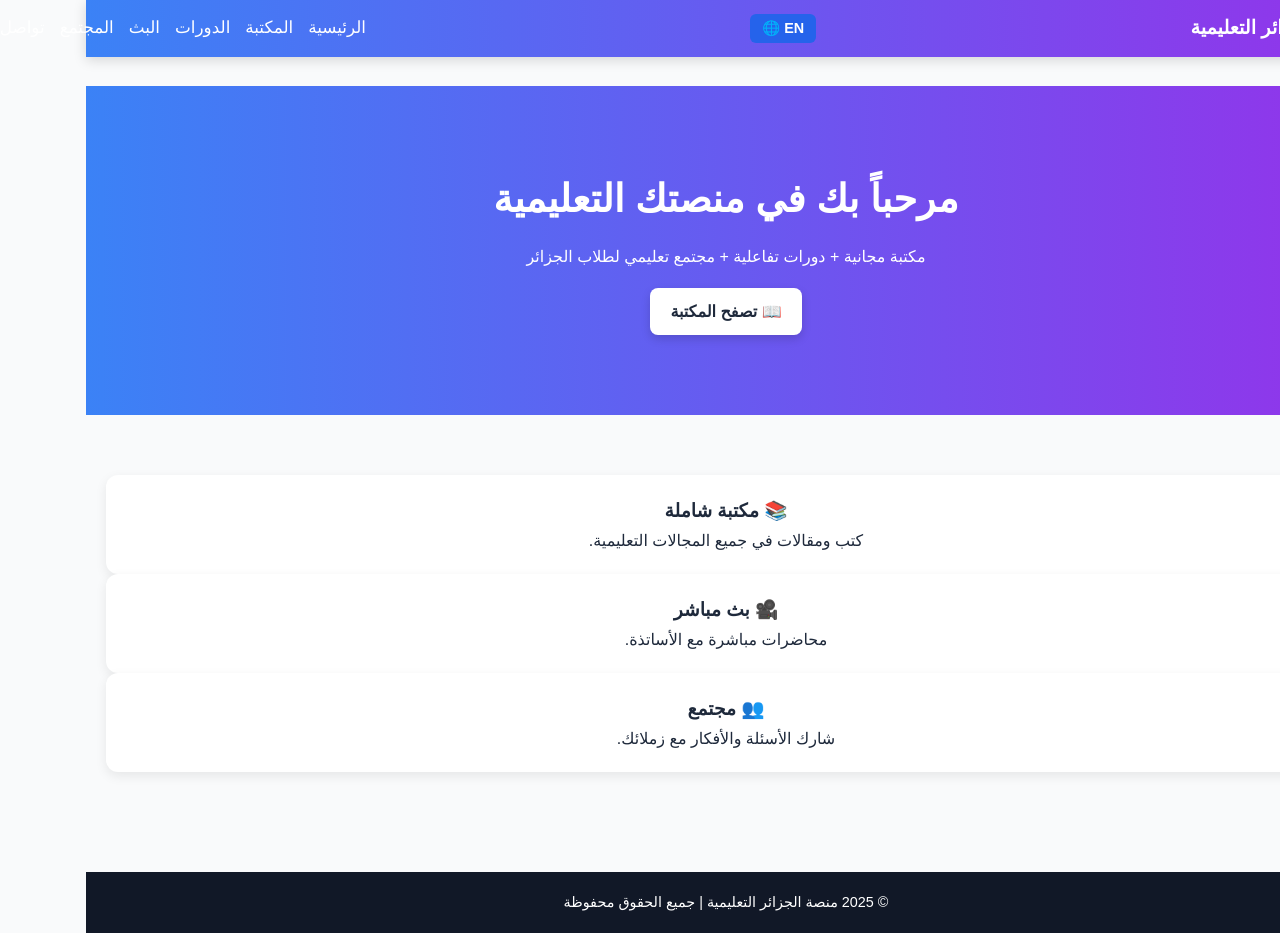
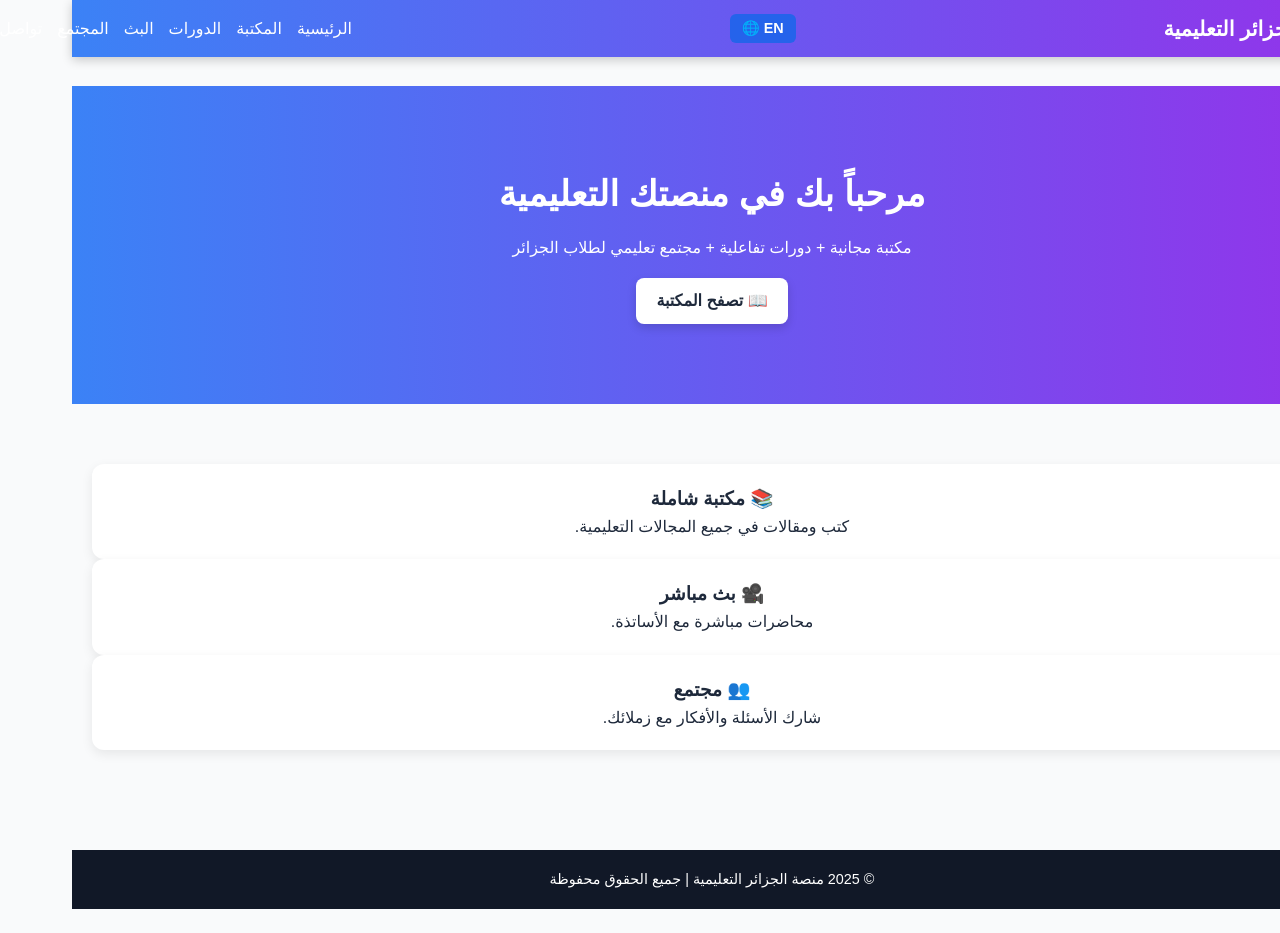
Before and after one commit to snaky666/yt, a plain HTML site: page index.html in a window 1280 px wide. Shown: the top 933 px of the page. After the commit the page ends 909 px from the top, so only its background shows below. Drawn offline with Linux system fonts and the light colour scheme.

Commit message:
Update style.css

```diff
--- a/assets/css/style.css
+++ b/assets/css/style.css
@@ -1,168 +1,179 @@
 /* 🌍 Reset */
-* {margin:0; padding:0; box-sizing:border-box;}
+* {
+  margin: 0;
+  padding: 0;
+  box-sizing: border-box;
+}
 body {
   font-family: 'Cairo', sans-serif;
-  background:#f9fafb;
-  color:#1e293b;
-  scroll-behavior:smooth;
-  line-height:1.7;
+  background: #f9fafb;
+  color: #1e293b;
+  line-height: 1.6;
+  scroll-behavior: smooth;
 }
 
-/* ✅ Navbar */
+/* 🔹 Navbar */
 .navbar {
-  display:flex;
-  justify-content:space-between;
-  align-items:center;
-  background:linear-gradient(90deg,#3b82f6,#9333ea);
-  padding:12px 20px;
-  color:white;
-  position:sticky;
-  top:0;
-  z-index:1000;
-  box-shadow:0 3px 12px rgba(0,0,0,0.15);
+  display: flex;
+  justify-content: space-between;
+  align-items: center;
+  background: linear-gradient(90deg, #3b82f6, #9333ea);
+  padding: 12px 20px;
+  color: white;
+  position: sticky;
+  top: 0;
+  z-index: 1000;
+  box-shadow: 0 3px 10px rgba(0,0,0,0.2);
 }
 .logo {
-  font-weight:bold;
-  font-size:1.2rem;
+  font-size: 1.3rem;
+  font-weight: bold;
 }
 .menu-toggle {
-  font-size:1.8rem;
-  cursor:pointer;
-  color:white;
-  display:block;
-  margin-left:10px;
+  font-size: 1.8rem;
+  cursor: pointer;
+  display: block;
 }
+.lang-btn {
+  background: #2563eb;
+  border: none;
+  color: white;
+  padding: 6px 12px;
+  border-radius: 6px;
+  cursor: pointer;
+  font-size: 0.9rem;
+  font-weight: 600;
+  transition: 0.3s;
+  margin-left: 10px;
+}
+.lang-btn:hover {
+  background: #1d4ed8;
+}
+
+/* 🔹 Nav links (Mobile) */
 .nav-links {
-  list-style:none;
-  position:fixed;
-  top:0; right:-260px;
-  width:260px; height:100%;
-  background:#1e293b;
-  display:flex; flex-direction:column;
-  gap:20px;
-  padding:70px 25px;
-  transition:0.4s ease;
-  z-index:999;
+  list-style: none;
+  position: fixed;
+  top: 0; right: -260px;
+  width: 260px;
+  height: 100%;
+  background: #1e293b;
+  display: flex;
+  flex-direction: column;
+  gap: 20px;
+  padding: 70px 25px;
+  transition: 0.4s ease;
+  z-index: 999;
 }
 .nav-links li a {
-  color:white;
-  text-decoration:none;
-  font-size:1.05rem;
-  font-weight:500;
-  transition:0.3s;
+  color: white;
+  text-decoration: none;
+  font-size: 1rem;
+  font-weight: 500;
+  transition: 0.3s;
 }
-.nav-links li a:hover {color:#3b82f6;}
-.nav-links.active {right:0;}
-
-/* ✅ Overlay */
-.overlay {
-  position:fixed; top:0; left:0;
-  width:100%; height:100%;
-  background:rgba(0,0,0,0.5);
-  display:none;
-  z-index:998;
+.nav-links li a:hover {
+  color: #3b82f6;
 }
-.overlay.active {display:block;}
-
-/* سطح المكتب */
-@media(min-width:768px){
-  .menu-toggle{display:none;}
-  .nav-links {
-    position:static; flex-direction:row;
-    height:auto; background:none; gap:15px;
-    padding:0;
-  }
+.nav-links.active {
+  right: 0;
 }
 
-/* زر اللغة */
-.lang-btn {
-  background:#2563eb;
-  border:none;
-  color:white;
-  padding:6px 12px;
-  border-radius:6px;
-  cursor:pointer;
-  font-size:0.9rem;
-  font-weight:bold;
-  transition:0.3s;
-  margin-left:10px;
+/* 🔹 Overlay */
+.overlay {
+  position: fixed;
+  top: 0; left: 0;
+  width: 100%; height: 100%;
+  background: rgba(0,0,0,0.5);
+  display: none;
+  z-index: 998;
 }
-.lang-btn:hover {background:#1d4ed8;}
+.overlay.active {
+  display: block;
+}
 
-/* ✅ Hero */
+/* 🔹 Desktop menu */
+@media (min-width: 768px) {
+  .menu-toggle { display: none; }
+  .nav-links {
+    position: static;
+    flex-direction: row;
+    height: auto;
+    background: none;
+    gap: 15px;
+    padding: 0;
+  }
+  .overlay { display: none !important; }
+}
+
+/* 🔹 Hero section */
 .hero {
-  background:linear-gradient(to right,#3b82f6,#9333ea);
-  color:white;
-  text-align:center;
-  padding:80px 20px;
+  background: linear-gradient(to right, #3b82f6, #9333ea);
+  color: white;
+  text-align: center;
+  padding: 80px 20px;
 }
 .hero h1 {
-  font-size:2.4rem;
-  margin-bottom:12px;
+  font-size: 2.2rem;
+  margin-bottom: 12px;
 }
 .hero p {
-  font-size:1rem;
-  margin-bottom:18px;
-  max-width:600px;
-  margin-left:auto;
-  margin-right:auto;
+  font-size: 1rem;
+  margin-bottom: 18px;
+  max-width: 600px;
+  margin-left: auto;
+  margin-right: auto;
 }
 .hero .btn {
-  display:inline-block;
-  padding:10px 20px;
-  background:#fff;
-  color:#1e293b;
-  border-radius:8px;
-  text-decoration:none;
-  font-weight:bold;
-  transition:0.3s;
-  box-shadow:0 4px 10px rgba(0,0,0,0.15);
+  display: inline-block;
+  padding: 10px 20px;
+  background: #fff;
+  color: #1e293b;
+  border-radius: 8px;
+  text-decoration: none;
+  font-weight: bold;
+  transition: 0.3s;
+  box-shadow: 0 4px 10px rgba(0,0,0,0.15);
 }
 .hero .btn:hover {
-  background:#3b82f6;
-  color:white;
+  background: #3b82f6;
+  color: white;
 }
 
-@media(max-width:600px){
-  .hero h1 {font-size:1.7rem;}
-  .hero p {font-size:0.9rem;}
-  .hero .btn {font-size:0.85rem; padding:8px 16px;}
+/* 🔹 Sections */
+section {
+  padding: 60px 20px;
+  text-align: center;
+}
+.page-title {
+  font-size: 2rem;
+  margin-bottom: 15px;
+  color: #111827;
+}
+.page-subtitle {
+  color: #6b7280;
+  margin-bottom: 35px;
 }
 
-/* ✅ أقسام عامة */
-section {
-  padding:60px 20px;
-  text-align:center;
+/* 🔹 Cards */
+.card, .feature-card, .book-card, .course-card, .post-card {
+  background: white;
+  padding: 20px;
+  border-radius: 12px;
+  box-shadow: 0 4px 12px rgba(0,0,0,0.08);
+  transition: all 0.3s ease;
 }
-.page-title {
-  font-size:2rem;
-  margin-bottom:15px;
-  color:#111827;
-}
-.page-subtitle {
-  color:#6b7280;
-  margin-bottom:35px;
+.card:hover, .feature-card:hover, .book-card:hover, .course-card:hover, .post-card:hover {
+  transform: translateY(-6px);
+  box-shadow: 0 8px 20px rgba(0,0,0,0.15);
 }
 
-/* ✅ كروت */
-.card, .feature-card, .book-card, .course-card, .post-card {
-  background:white;
-  padding:20px;
-  border-radius:12px;
-  box-shadow:0 4px 12px rgba(0,0,0,0.08);
-  transition:all 0.3s ease;
+/* 🔹 Footer */
+footer {
+  background: #111827;
+  color: white;
+  text-align: center;
+  padding: 18px;
+  margin-top: 40px;
+  font-size: 0.9rem;
 }
-.card:hover, .feature-card:hover, .book-card:hover, .course-card:hover, .post-card:hover {
-  transform:translateY(-6px);
-  box-shadow:0 8px 20px rgba(0,0,0,0.15);
-}
-
-/* ✅ Footer */
-footer {
-  background:#111827;
-  color:white;
-  text-align:center;
-  padding:18px;
-  margin-top:40px;
-  font-size:0.9rem;
-}
```
